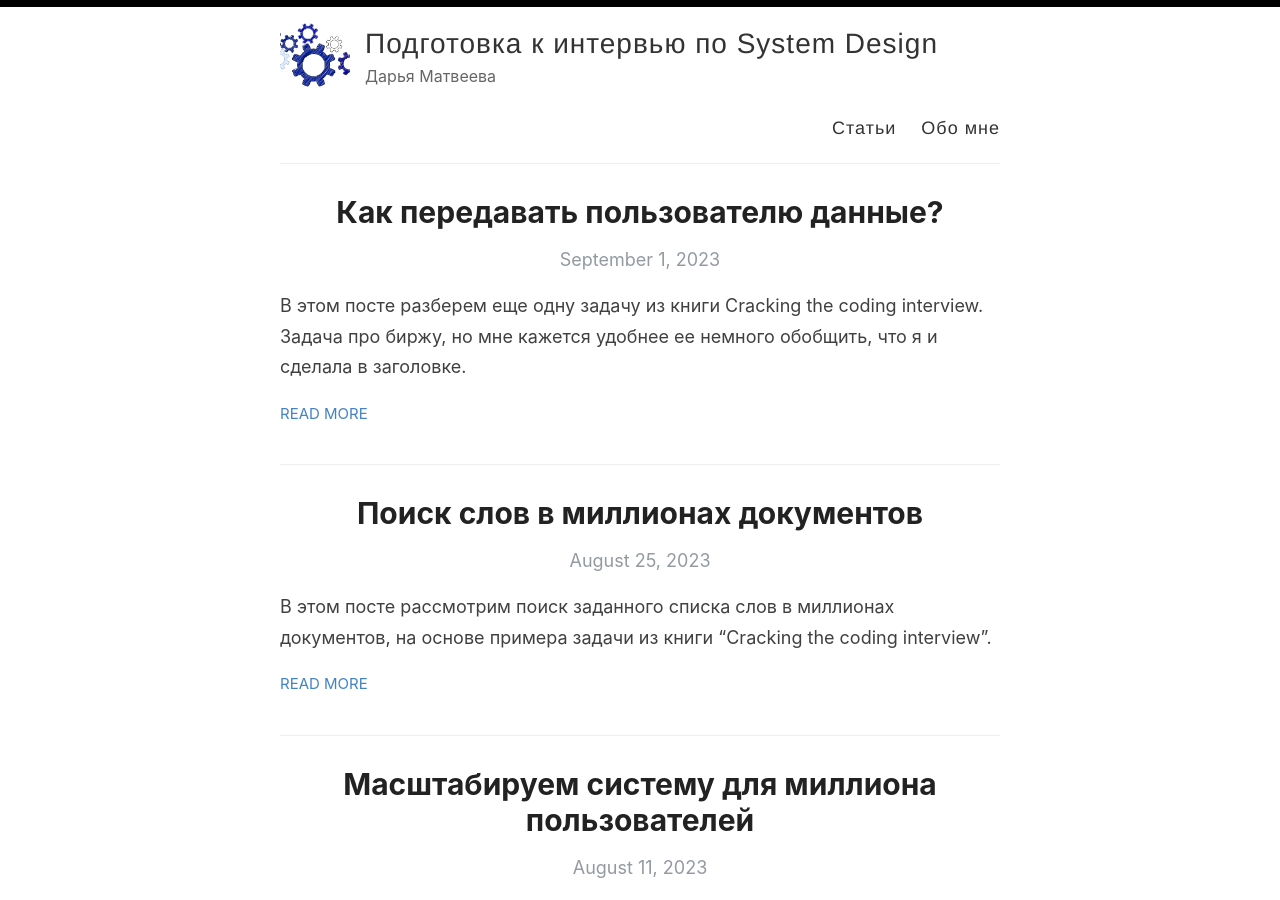
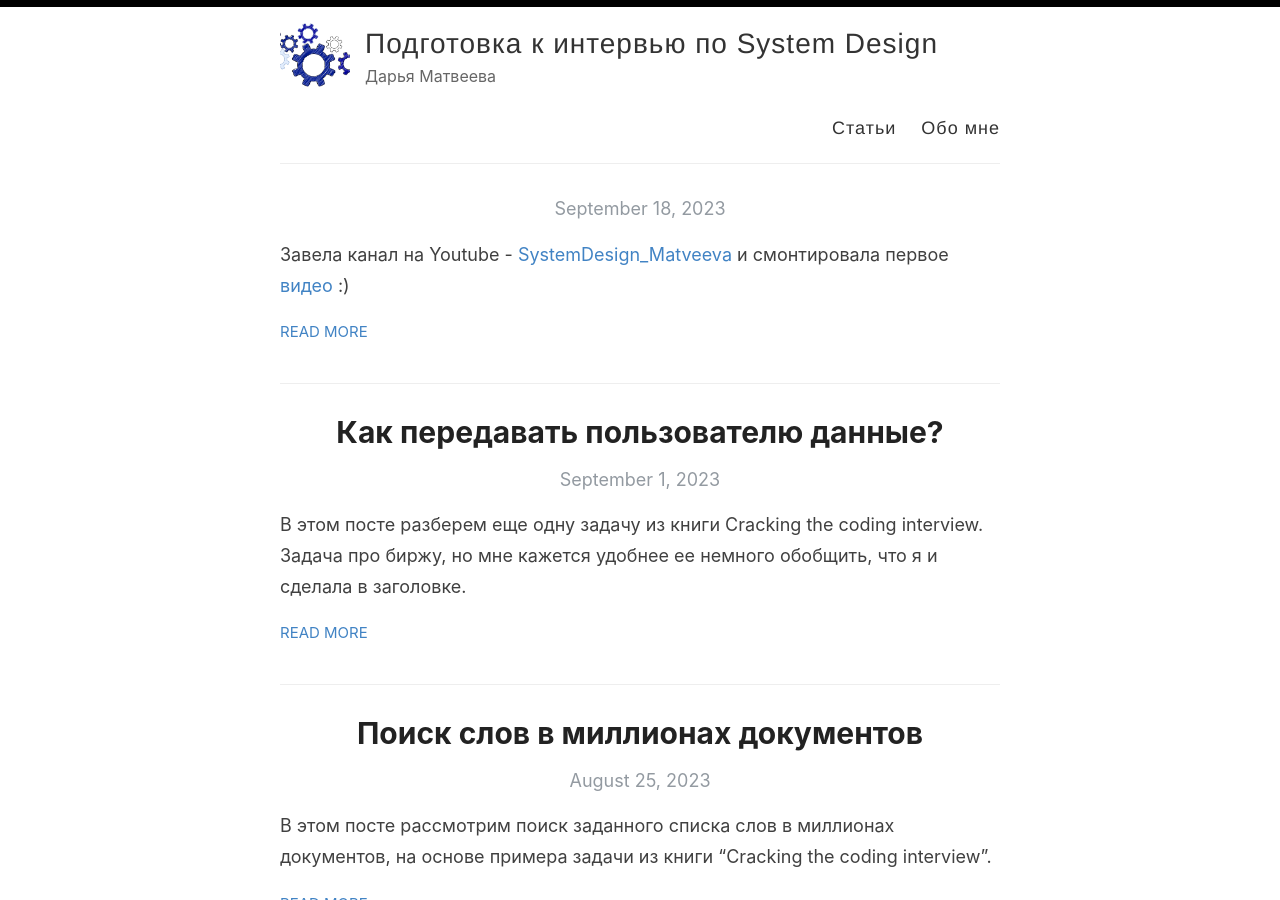
Before and after one commit to DMatveeva/dmatveeva.github.io, a Jekyll site: the page built from index.html, in a window 1280 px wide and 900 px high. Built offline with Jekyll 4.4.1, drawn with Linux system fonts in a browser that asks for light colours; the list of posts is cut into pages by our own code; some of the changed text lies outside the part shown.

Commit message:
youtube chanel

```diff
--- /dev/null
+++ b/_posts/2023-09-18-youtube-chanel.md
@@ -0,0 +1,8 @@
+---
+layout: post
+title: ""
+---
+
+Завела канал на Youtube - [SystemDesign_Matveeva](https://www.youtube.com/@SystemDesign_Matveeva)
+и смонтировала
+первое [видео](https://www.youtube.com/watch?v=sk-w0bWJaPA&t=1s) :)
```
Also changed, not shown: _posts/2023-08-11-scale-from-zero-to-million.md (+1 -2 lines), images/scale-up-to-million/db_added.png, images/scale-up-to-million/load_balancer_v2.png (added), images/scale-up-to-million/one_server.png.
